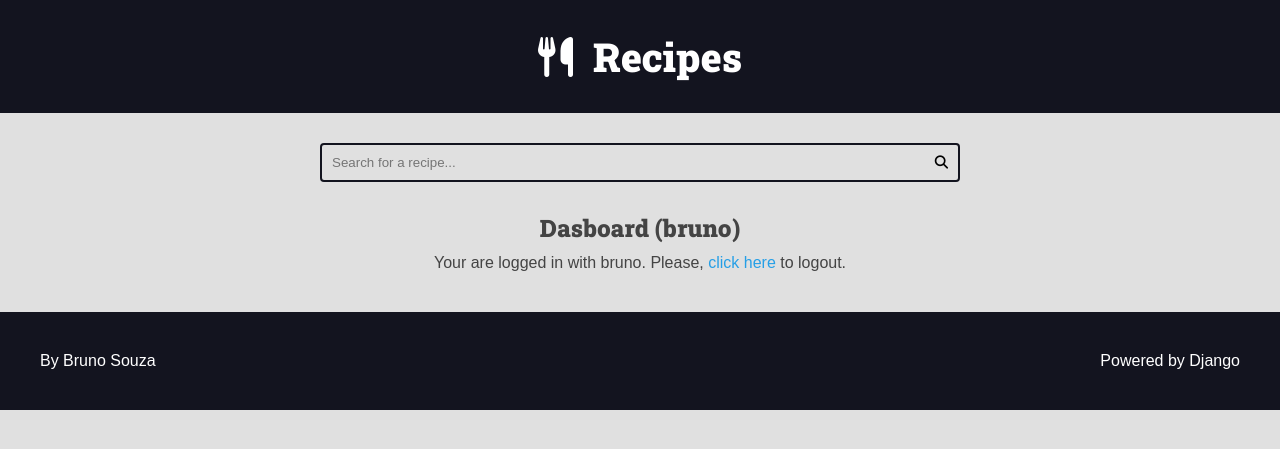
After one commit to BrunoPereiradeSouza/Site-de-Receitas, a Django app: page /authors/dashboard/ in a window 1280 px wide. The commit adds this page. Shown: the top 449 px of the page. Run offline with Django 4.2, Linux system fonts and the light colour scheme; a user stored in the database is signed in.

Commit message:
Criando a página inicial da dashboard do autor

```diff
--- /dev/null
+++ b/authors/templates/authors/pages/dashboard.html
@@ -0,0 +1,13 @@
+{% extends 'global/base.html' %}
+
+{% block title %}Dasboard ({{ user }}){% endblock %}
+
+{% block content %}
+    <div class="main-content center container">
+        <h2>Dasboard ({{ user }})</h2>
+          {% include 'authors/partials/login_message.html' %}
+    </div>
+
+    {% include 'global/partials/messages.html' %}
+
+{% endblock %}
--- /dev/null
+++ b/authors/templates/authors/partials/login_message.html
@@ -0,0 +1,11 @@
+{% if request.user.is_authenticated %}
+
+    <div class="login-message">Your are logged in with {{ request.user.username }}.
+    Please, <form class="inline-form" action="{% url 'authors:logout' %}" method="POST">
+    {% csrf_token %}
+    <input type="hidden" name="username" value="{{ request.user.username }}">
+    <button class="plaintext-button" type="submit">click here</button>
+    </form> to logout.
+    </div>
+
+{% endif %}
--- a/authors/urls.py
+++ b/authors/urls.py
@@ -8,5 +8,6 @@ urlpatterns = [
     path('register/create/', views.register_create, name='register_create'),
     path('login/', views.login_view, name='login'),
     path('login/create/', views.login_create, name='login_create'),
-    path('logout/', views.logout_view, name='logout')
+    path('logout/', views.logout_view, name='logout'),
+    path('dashboard/', views.dashboard, name='dashboard')
 ]
--- a/authors/views.py
+++ b/authors/views.py
@@ -55,6 +55,7 @@ def login_create(request):
         if authenticated_user is not None:
             messages.success(request, 'your are logged in')
             login(request, authenticated_user)
+            return redirect('authors:dashboard')
         else:
             messages.error(request, 'Invalid credentials')
     else:
@@ -74,3 +75,8 @@ def logout_view(request):
     logout(request)
     messages.success(request, 'logged out successfuly')
     return redirect('authors:login')
+
+
+@login_required(login_url='authors:login', redirect_field_name='next')
+def dashboard(request):
+    return render(request, 'authors/pages/dashboard.html')
--- a/base_static/global/css/global-style.css
+++ b/base_static/global/css/global-style.css
@@ -399,6 +399,11 @@ background: var(--color-debug-light);
 color: var(--color-debug-dark);
 }
 
+/* Authors */
+.login-message {
+    margin: 1rem 0;
+}
+
 @media (max-width: 600px) {
     .main-content-list {
         grid-template-columns: repeat(auto-fit, minmax(100%, 1fr));
```
Also changed, not shown: authors/templates/authors/pages/login.html (+1 -10 lines), db.sqlite3.
